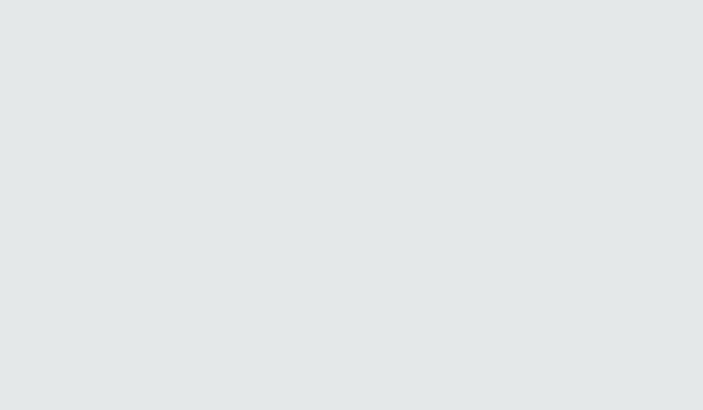
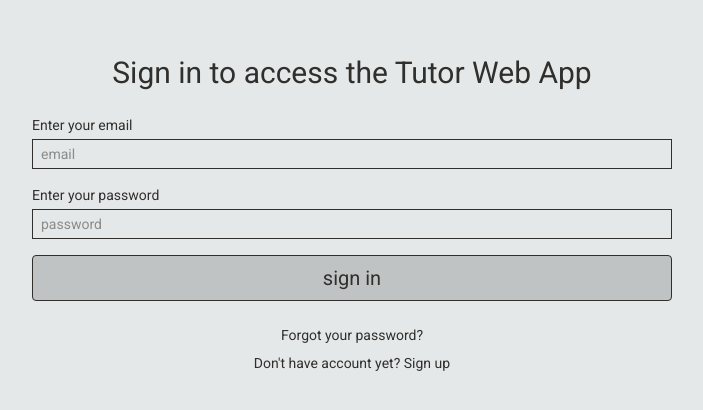
Before and after one commit to Oljas-Dev/tutor-web-card, a React (Vite) app: page /login in a window 1280 px wide. Before the commit this address had no page. Shown: the part 186-596 px from the top of the page, without its empty margins (288-991 px from the left). Built offline with nearby package versions, Linux system fonts and the light colour scheme; no server answers.

Commit message:
authentication in progress

```diff
--- a/package.json
+++ b/package.json
@@ -16,7 +16,9 @@
     "@mui/material": "^7.3.9",
     "@mui/x-date-pickers": "^8.27.2",
     "@react-email/components": "^1.0.11",
+    "@supabase/supabase-js": "^2.103.0",
     "@tailwindcss/vite": "^4.2.2",
+    "@tanstack/react-query": "^5.99.0",
     "dayjs": "^1.11.20",
     "react": "19.2.4",
     "react-bootstrap-icons": "^1.11.6",
@@ -29,6 +31,7 @@
   "devDependencies": {
     "@eslint/js": "^9.39.4",
     "@react-email/preview-server": "^4.3.2",
+    "@tanstack/eslint-plugin-query": "^5.99.0",
     "@types/dotenv": "^6.1.1",
     "@types/express": "^5.0.6",
     "@types/node": "^24.12.2",
--- a/src/App.tsx
+++ b/src/App.tsx
@@ -9,6 +9,7 @@ import { AdapterDayjs } from "@mui/x-date-pickers/AdapterDayjs";
 import CheckSlots from "./components/calendarComponents/CheckTimeSlots";
 import BookingConfirmation from "./ui/BookingConfirmation";
 import { Toaster } from "react-hot-toast";
+import SignIn from "./components/authentication/login/SignIn";
 
 function App() {
   return (
@@ -18,6 +19,7 @@ function App() {
           <LocalizationProvider dateAdapter={AdapterDayjs}>
             <main className="flex flex-col justify-center items-center text-3xl bg-main-bg h-screen">
               <Routes>
+                <Route path="login" element={<SignIn />} />
                 <Route path="/" element={<Applayout />}>
                   <Route index element={<Navigate replace to="dashboard" />} />
                   <Route path="dashboard" element={<Dashboard />} />
--- /dev/null
+++ b/src/api/authentication/apiAuth.ts
@@ -0,0 +1,48 @@
+import { supabase } from "../supabase/supabase";
+
+export async function signup({
+  email,
+  password,
+}: {
+  email: string;
+  password: string;
+}) {
+  const { data, error } = await supabase.auth.signUp({
+    email,
+    password,
+  });
+
+  if (error) throw new Error(error.message);
+
+  return data?.user;
+}
+
+export async function signin({
+  email,
+  password,
+}: {
+  email: string;
+  password: string;
+}) {
+  const { data, error } = await supabase.auth.signInWithPassword({
+    email,
+    password,
+  });
+
+  if (error) {
+    console.error(error);
+  }
+  return data;
+}
+
+export async function getCurrentUser() {
+  const { data: session } = await supabase.auth.getSession();
+  if (!session.session) return null;
+
+  const { data, error } = await supabase.auth.getUser();
+
+  if (error) throw new Error(error.message);
+
+  // console.log(data);
+  return data?.user;
+}
--- /dev/null
+++ b/src/api/features/useInsertSlots.tsx
@@ -0,0 +1,16 @@
+import { useMutation, useQueryClient } from "@tanstack/react-query";
+import insertSlots from "../supabase/insertSlots";
+
+export default function useInsertlots() {
+  const queryClient = useQueryClient();
+
+  const { mutate: insert, isPending: isInserting } = useMutation({
+    mutationFn: insertSlots,
+    onSuccess: () => {
+      console.log("Slots were successfully updated");
+      queryClient.invalidateQueries({ queryKey: ["slots"] });
+    },
+    onError: (err) => alert(err.message),
+  });
+  return { insert, isInserting };
+}
--- /dev/null
+++ b/src/api/features/useSingIn.tsx
@@ -0,0 +1,23 @@
+import { useMutation, useQueryClient } from "@tanstack/react-query";
+import { signin } from "../authentication/apiAuth";
+import { useNavigate } from "react-router-dom";
+
+export function useLogin() {
+  const queryClient = useQueryClient();
+  const navigate = useNavigate();
+
+  const { mutate: login, isLoading } = useMutation({
+    mutationFn: ({ email, password }) => signin({ email, password }),
+
+    onSuccess: (user) => {
+      queryClient.setQueryData(["user", user.user]);
+
+      navigate("/dashboard", { replace: true });
+    },
+    onError: (err) => {
+      console.error("ERROR", err);
+    },
+  });
+
+  return { login, isLoading };
+}
--- /dev/null
+++ b/src/api/features/useUser.tsx
@@ -0,0 +1,11 @@
+import { useQuery } from "@tanstack/react-query";
+import { getCurrentUser } from "../authentication/apiAuth";
+
+export function useUser() {
+  const { isLoading, data: user } = useQuery({
+    queryKey: ["user"],
+    queryFn: getCurrentUser,
+  });
+
+  return { isLoading, user, isAuthenticated: user?.role === "authenticated" };
+}
--- /dev/null
+++ b/src/api/supabase/insertSlots.ts
@@ -0,0 +1,11 @@
+import type { Slot } from "../../contexts/BookingContextData";
+import { supabase } from "./supabase";
+
+export default async function insertSlots(slots: Slot[]) {
+  const { data, error } = await supabase.from("slots").insert(slots).select();
+
+  if (error) {
+    console.error(error);
+  }
+  return data;
+}
--- /dev/null
+++ b/src/api/supabase/supabase.ts
@@ -0,0 +1,7 @@
+import { createClient } from "@supabase/supabase-js";
+
+// Create a single supabase client for interacting with your database
+export const supabase = createClient(
+  import.meta.env.VITE_SUPABASE_URL,
+  import.meta.env.VITE_SUPABASE_ANON_KEY,
+);
--- a/src/components/Dashboard.tsx
+++ b/src/components/Dashboard.tsx
@@ -1,7 +1,11 @@
+import { useUser } from "../api/features/useUser";
 import Calendar from "./Calendar";
 import Hero from "./HeroSection/Hero";
 
 export default function Dashboard() {
+  const { user } = useUser();
+  console.log(user);
+
   return (
     <>
       <Hero />
--- a/src/components/Planner.tsx
+++ b/src/components/Planner.tsx
@@ -6,12 +6,14 @@ import { FormWeekDays } from "../ui/FormWeekDays";
 import { TimeSelector } from "../ui/TimeSelector";
 import { DurationSelector } from "../ui/DurationSelector";
 import { useNavigate } from "react-router-dom";
+import useInsertlots from "../api/features/useInsertSlots";
 
 export default function Planner() {
   const [noDatesError, setNoDatesError] = useState(false);
   const [noWeekDayError, setNoWeekDayError] = useState(false);
   const [noHoursError, setNoHoursError] = useState(false);
   const [noDurationError, setNoDurationError] = useState(false);
+  const { insert, isInserting } = useInsertlots();
 
   const {
     startDate,
@@ -72,13 +74,15 @@ export default function Planner() {
 
     const filteredSlots = filterAvailableSlots(generatedSlots, bookedSlots);
 
-    setFilteredSlots(filteredSlots);
-    const prevArr = JSON.parse(localStorage.getItem("slots")) || [];
+    insert(filteredSlots);
 
-    const preparedArr = prevArr.concat(filteredSlots);
+    // setFilteredSlots(filteredSlots);
+    // const prevArr = JSON.parse(localStorage.getItem("slots")) || [];
 
-    localStorage.setItem("slots", JSON.stringify(preparedArr));
-    console.log(preparedArr);
+    // const preparedArr = prevArr.concat(filteredSlots);
+
+    // localStorage.setItem("slots", JSON.stringify(preparedArr));
+    // console.log(preparedArr);
     navigate("/dashboard");
   }
 
--- /dev/null
+++ b/src/components/authentication/login/SignIn.tsx
@@ -0,0 +1,65 @@
+import { FormEvent, useState } from "react";
+import { Link } from "react-router-dom";
+import { useLogin } from "../../../api/features/useSingIn";
+
+export default function SignIn() {
+  const [email, setEmail] = useState("");
+  const [password, setPassword] = useState("");
+  const [error, setError] = useState("");
+  const [loading, setLoading] = useState(false);
+
+  const { login } = useLogin();
+
+  function handleSubmit(e: FormEvent) {
+    e.preventDefault();
+    login({ email, password });
+    console.log("submit");
+  }
+
+  return (
+    <div className="flex flex-col justify-center gap-6 mx-auto w-[50%] h-screen">
+      <div className="text-center">Sign in to access the Tutor Web App</div>
+      <div>
+        <form onSubmit={handleSubmit} className="flex flex-col gap-4">
+          <div className="flex flex-col gap-1">
+            <label htmlFor="emailInput">Enter your email</label>
+            <input
+              id="emailInput"
+              type="text"
+              placeholder="email"
+              value={email}
+              onChange={(e) => setEmail(e.target.value)}
+            />
+          </div>
+
+          <div className="flex flex-col gap-1">
+            <label htmlFor="passwordInput">Enter your password</label>
+            <input
+              id="passwordInput"
+              type="text"
+              placeholder="password"
+              value={password}
+              onChange={(e) => setPassword(e.target.value)}
+            />
+          </div>
+          <button
+            type="submit"
+            className="bg-jet-500 text-jade-500 hover:bg-jet-500/80 active:bg-jet-500"
+            disabled={loading}
+          >
+            {loading ? "creating user" : "sign in"}
+          </button>
+        </form>
+      </div>
+      {error && <p className="text-red-600">{error}</p>}
+      <div className="flex flex-col items-center gap-2">
+        <p>
+          Forgot your <Link to={"/forgot-password"}>password</Link>?{" "}
+        </p>
+        <p>
+          Don't have account yet? <Link to={"/signup"}>Sign up</Link>
+        </p>
+      </div>
+    </div>
+  );
+}
--- a/src/main.tsx
+++ b/src/main.tsx
@@ -1,10 +1,15 @@
 import { StrictMode } from "react";
 import { createRoot } from "react-dom/client";
+import { QueryClient, QueryClientProvider } from "@tanstack/react-query";
 import "./style.css";
 import App from "./App.tsx";
 
+const queryClient = new QueryClient();
+
 createRoot(document.getElementById("root")!).render(
   <StrictMode>
-    <App />
+    <QueryClientProvider client={queryClient}>
+      <App />
+    </QueryClientProvider>
   </StrictMode>,
 );
```
Also changed, not shown: 1 other file (tests, documents, lock files or other folders).
